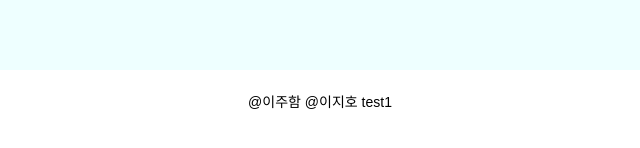
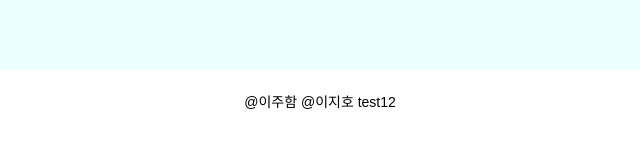
Before and after one commit to mangming2/OneDanceClub, a plain HTML site: page index.html in a window 1280 px wide. Shown: the part 640-788 px from the top of the page, 320-960 px from the left. Drawn offline with Linux system fonts and the light colour scheme.

Commit message:
Update index.html

```diff
--- a/index.html
+++ b/index.html
@@ -28,7 +28,7 @@
 
     </main>
     <footer class="footer">
-      @이주함 @이지호 test1
+      @이주함 @이지호 test12
     </footer>
   </body>
 </html>
```
